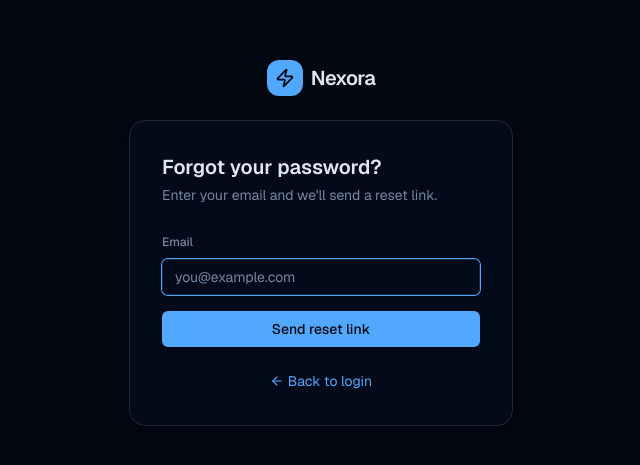
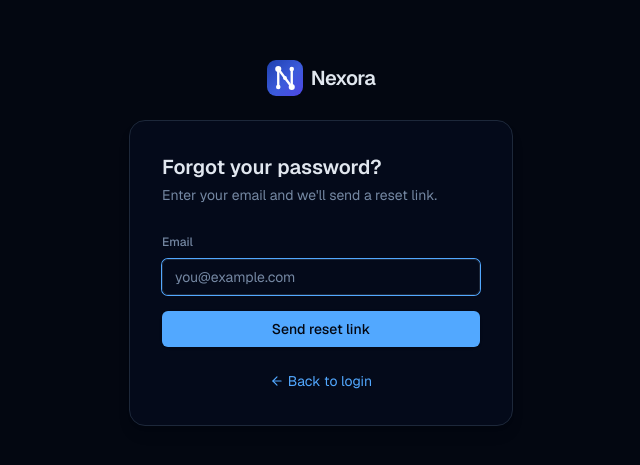
Before and after one commit to ParendumOU/Nexora, a Next.js app in the folder frontend/: page /forgot-password in a window 1280 px wide. Shown: the part 157-622 px from the top of the page, without its empty margins (319-959 px from the left). Built offline with nearby package versions, Linux system fonts and the light colour scheme.

Commit message:
feat(brand): use the new Nexora network-N mark as the in-app logo
Replace the placeholder icon in headers, sidebars and auth pages with the
network-N brand mark that matches the favicon, via a shared BrandMark component.

```diff
--- a/frontend/src/app/(auth)/forgot-password/page.tsx
+++ b/frontend/src/app/(auth)/forgot-password/page.tsx
@@ -1,8 +1,9 @@
 "use client";
 import { useState } from "react";
 import Link from "next/link";
-import { Zap, Loader2, ArrowLeft } from "lucide-react";
+import { Loader2, ArrowLeft } from "lucide-react";
 import { authApi } from "@/lib/api";
+import { BrandMark } from "@/components/BrandMark";
 import { Button } from "@/components/ui/button";
 import { Input } from "@/components/ui/input";
 import toast from "react-hot-toast";
@@ -29,9 +30,7 @@ export default function ForgotPasswordPage() {
     <div className="min-h-screen flex items-center justify-center bg-background px-4">
       <div className="w-full max-w-sm space-y-6 animate-fade-in">
         <div className="flex items-center justify-center gap-2">
-          <div className="w-9 h-9 rounded-xl bg-primary flex items-center justify-center">
-            <Zap className="w-5 h-5 text-primary-foreground" />
-          </div>
+          <BrandMark className="w-9 h-9" />
           <span className="text-xl font-semibold tracking-tight">Nexora</span>
         </div>
 
--- a/frontend/src/app/(auth)/login/page.tsx
+++ b/frontend/src/app/(auth)/login/page.tsx
@@ -2,8 +2,9 @@
 import { useState, useEffect, Suspense } from "react";
 import { useRouter, useSearchParams } from "next/navigation";
 import Link from "next/link";
-import { Zap, Loader2 } from "lucide-react";
+import { Loader2 } from "lucide-react";
 import { authApi } from "@/lib/api";
+import { BrandMark } from "@/components/BrandMark";
 import { useAuthStore } from "@/store/auth";
 import { Button } from "@/components/ui/button";
 import { Input } from "@/components/ui/input";
@@ -105,9 +106,7 @@ function LoginForm() {
     <div className="min-h-screen flex items-center justify-center bg-background px-4">
       <div className="w-full max-w-sm space-y-6 animate-fade-in">
         <div className="flex items-center justify-center gap-2">
-          <div className="w-9 h-9 rounded-xl bg-primary flex items-center justify-center">
-            <Zap className="w-5 h-5 text-primary-foreground" />
-          </div>
+          <BrandMark className="w-9 h-9" />
           <span className="text-xl font-semibold tracking-tight">Nexora</span>
         </div>
 
--- a/frontend/src/app/(auth)/oauth-callback/page.tsx
+++ b/frontend/src/app/(auth)/oauth-callback/page.tsx
@@ -1,8 +1,9 @@
 "use client";
 import { useEffect, Suspense } from "react";
 import { useRouter, useSearchParams } from "next/navigation";
-import { Loader2, Zap } from "lucide-react";
+import { Loader2 } from "lucide-react";
 import { authApi } from "@/lib/api";
+import { BrandMark } from "@/components/BrandMark";
 import { useAuthStore } from "@/store/auth";
 import toast from "react-hot-toast";
 
@@ -52,9 +53,7 @@ function OAuthCallbackInner() {
   return (
     <div className="min-h-screen flex items-center justify-center bg-background">
       <div className="flex flex-col items-center gap-4 animate-fade-in">
-        <div className="w-9 h-9 rounded-xl bg-primary flex items-center justify-center">
-          <Zap className="w-5 h-5 text-primary-foreground" />
-        </div>
+        <BrandMark className="w-9 h-9" />
         <div className="flex items-center gap-2 text-muted-foreground text-sm">
           <Loader2 className="w-4 h-4 animate-spin" />
           Completing sign-in…
--- a/frontend/src/app/(auth)/reset-password/page.tsx
+++ b/frontend/src/app/(auth)/reset-password/page.tsx
@@ -2,8 +2,9 @@
 import { useState, useEffect, Suspense } from "react";
 import { useRouter, useSearchParams } from "next/navigation";
 import Link from "next/link";
-import { Zap, Loader2 } from "lucide-react";
+import { Loader2 } from "lucide-react";
 import { authApi } from "@/lib/api";
+import { BrandMark } from "@/components/BrandMark";
 import { useAuthStore } from "@/store/auth";
 import { Button } from "@/components/ui/button";
 import { Input } from "@/components/ui/input";
@@ -48,9 +49,7 @@ function ResetPasswordForm() {
     <div className="min-h-screen flex items-center justify-center bg-background px-4">
       <div className="w-full max-w-sm space-y-6 animate-fade-in">
         <div className="flex items-center justify-center gap-2">
-          <div className="w-9 h-9 rounded-xl bg-primary flex items-center justify-center">
-            <Zap className="w-5 h-5 text-primary-foreground" />
-          </div>
+          <BrandMark className="w-9 h-9" />
           <span className="text-xl font-semibold tracking-tight">Nexora</span>
         </div>
         <div className="bg-card border border-border rounded-2xl p-8 space-y-6 shadow-lg">
--- a/frontend/src/app/(auth)/setup/page.tsx
+++ b/frontend/src/app/(auth)/setup/page.tsx
@@ -1,8 +1,9 @@
 "use client";
 import { useState, useCallback } from "react";
 import { useRouter } from "next/navigation";
-import { Zap, Loader2, Eye, EyeOff, Shuffle, Copy, Check } from "lucide-react";
+import { Loader2, Eye, EyeOff, Shuffle, Copy, Check } from "lucide-react";
 import { authApi } from "@/lib/api";
+import { BrandMark } from "@/components/BrandMark";
 import { useAuthStore } from "@/store/auth";
 import { Button } from "@/components/ui/button";
 import { Input } from "@/components/ui/input";
@@ -86,9 +87,7 @@ export default function SetupPage() {
       <div className="w-full max-w-sm space-y-6 animate-fade-in">
         {/* Logo */}
         <div className="flex items-center justify-center gap-2">
-          <div className="w-9 h-9 rounded-xl bg-primary flex items-center justify-center">
-            <Zap className="w-5 h-5 text-primary-foreground" />
-          </div>
+          <BrandMark className="w-9 h-9" />
           <span className="text-xl font-semibold tracking-tight">Nexora</span>
         </div>
 
--- a/frontend/src/app/(auth)/verify-email/page.tsx
+++ b/frontend/src/app/(auth)/verify-email/page.tsx
@@ -2,8 +2,9 @@
 import { useEffect, useState, Suspense } from "react";
 import { useSearchParams } from "next/navigation";
 import Link from "next/link";
-import { Zap, Loader2, CheckCircle2, XCircle } from "lucide-react";
+import { Loader2, CheckCircle2, XCircle } from "lucide-react";
 import api from "@/lib/api";
+import { BrandMark } from "@/components/BrandMark";
 
 function VerifyEmailForm() {
   const params = useSearchParams();
@@ -25,9 +26,7 @@ function VerifyEmailForm() {
     <div className="min-h-screen flex items-center justify-center bg-background px-4">
       <div className="w-full max-w-sm space-y-6 animate-fade-in">
         <div className="flex items-center justify-center gap-2">
-          <div className="w-9 h-9 rounded-xl bg-primary flex items-center justify-center">
-            <Zap className="w-5 h-5 text-primary-foreground" />
-          </div>
+          <BrandMark className="w-9 h-9" />
           <span className="text-xl font-semibold tracking-tight">Nexora</span>
         </div>
 
--- a/frontend/src/app/(workspace)/chat/page.tsx
+++ b/frontend/src/app/(workspace)/chat/page.tsx
@@ -2,8 +2,9 @@
 import { useState } from "react";
 import { useMutation, useQuery, useQueryClient } from "@tanstack/react-query";
 import { useRouter } from "next/navigation";
-import { MessageSquare, Zap, Bot, FolderKanban, ChevronDown, X } from "lucide-react";
+import { MessageSquare, Bot, FolderKanban, ChevronDown, X } from "lucide-react";
 import { chatsApi, projectsApi } from "@/lib/api";
+import { BrandMark } from "@/components/BrandMark";
 import { Button } from "@/components/ui/button";
 import { ProjectPicker } from "@/components/ui/project-picker";
 
@@ -49,9 +50,7 @@ export default function ChatHomePage() {
       <div className="w-full max-w-2xl space-y-8">
         {/* Hero */}
         <div className="text-center space-y-3">
-          <div className="inline-flex items-center justify-center w-14 h-14 rounded-2xl bg-primary/10 border border-primary/20 mb-2">
-            <Zap className="w-7 h-7 text-primary" />
-          </div>
+          <BrandMark className="w-14 h-14 mb-2 inline-block" />
           <h1 className="text-2xl font-semibold tracking-tight">How can I help you today?</h1>
           <p className="text-muted-foreground text-sm">
             Start a chat, create a project, or build an agent.
--- /dev/null
+++ b/frontend/src/components/BrandMark.tsx
@@ -0,0 +1,29 @@
+import { useId } from "react";
+
+export function BrandMark({ className = "h-8 w-8" }: { className?: string }) {
+  const id = useId();
+  return (
+    <svg className={className} viewBox="0 0 32 32" fill="none" xmlns="http://www.w3.org/2000/svg" aria-hidden="true">
+      <defs>
+        <linearGradient id={id} x1="0" y1="0" x2="1" y2="1">
+          <stop offset="0" stopColor="#1e40af" />
+          <stop offset="0.55" stopColor="#3b5bdb" />
+          <stop offset="1" stopColor="#4f46e5" />
+        </linearGradient>
+      </defs>
+      <rect width="32" height="32" rx="8" fill={`url(#${id})`} />
+      <g stroke="#ffffff" strokeLinecap="round" strokeWidth="2.1" fill="none">
+        <line x1="10" y1="24" x2="10" y2="8" />
+        <line x1="10" y1="8" x2="22" y2="24" />
+        <line x1="22" y1="24" x2="22" y2="8" />
+      </g>
+      <g fill="#ffffff">
+        <circle cx="10" cy="8" r="2.7" />
+        <circle cx="22" cy="24" r="2.7" />
+        <circle cx="10" cy="24" r="2" />
+        <circle cx="22" cy="8" r="2" />
+        <circle cx="16" cy="16" r="1.7" />
+      </g>
+    </svg>
+  );
+}
--- a/frontend/src/components/layout/sidebar.tsx
+++ b/frontend/src/components/layout/sidebar.tsx
@@ -15,6 +15,7 @@ import { useUIModeStore } from "@/store/ui-mode";
 import { useOnboardingStore } from "@/store/onboarding";
 import { ActiveAgentsPanel, AgentFilterPayload } from "@/components/sidebar/ActiveAgentsPanel";
 import { chatsApi, projectsApi } from "@/lib/api";
+import { BrandMark } from "@/components/BrandMark";
 import { OrgSwitcher } from "@/components/layout/org-switcher";
 import { NotificationBell } from "@/components/layout/NotificationBell";
 import { Button } from "@/components/ui/button";
@@ -482,16 +483,12 @@ export function Sidebar() {
       <div className="flex items-center justify-between px-3 py-4 border-b border-sidebar-border">
         {!collapsed && (
           <div className="flex items-center gap-2">
-            <div className="w-7 h-7 rounded-lg bg-primary flex items-center justify-center">
-              <Zap className="w-4 h-4 text-primary-foreground" />
-            </div>
+            <BrandMark className="w-7 h-7" />
             <span className="font-semibold text-sm tracking-tight">Nexora</span>
           </div>
         )}
         {collapsed && (
-          <div className="w-7 h-7 rounded-lg bg-primary flex items-center justify-center mx-auto">
-            <Zap className="w-4 h-4 text-primary-foreground" />
-          </div>
+          <BrandMark className="w-7 h-7 mx-auto" />
         )}
         {!collapsed && (
           <Button variant="ghost" size="icon" onClick={toggle} className="h-7 w-7 shrink-0">
```
Also changed, not shown: frontend/src/app/(auth)/register/page.tsx (+4 -7 lines).
